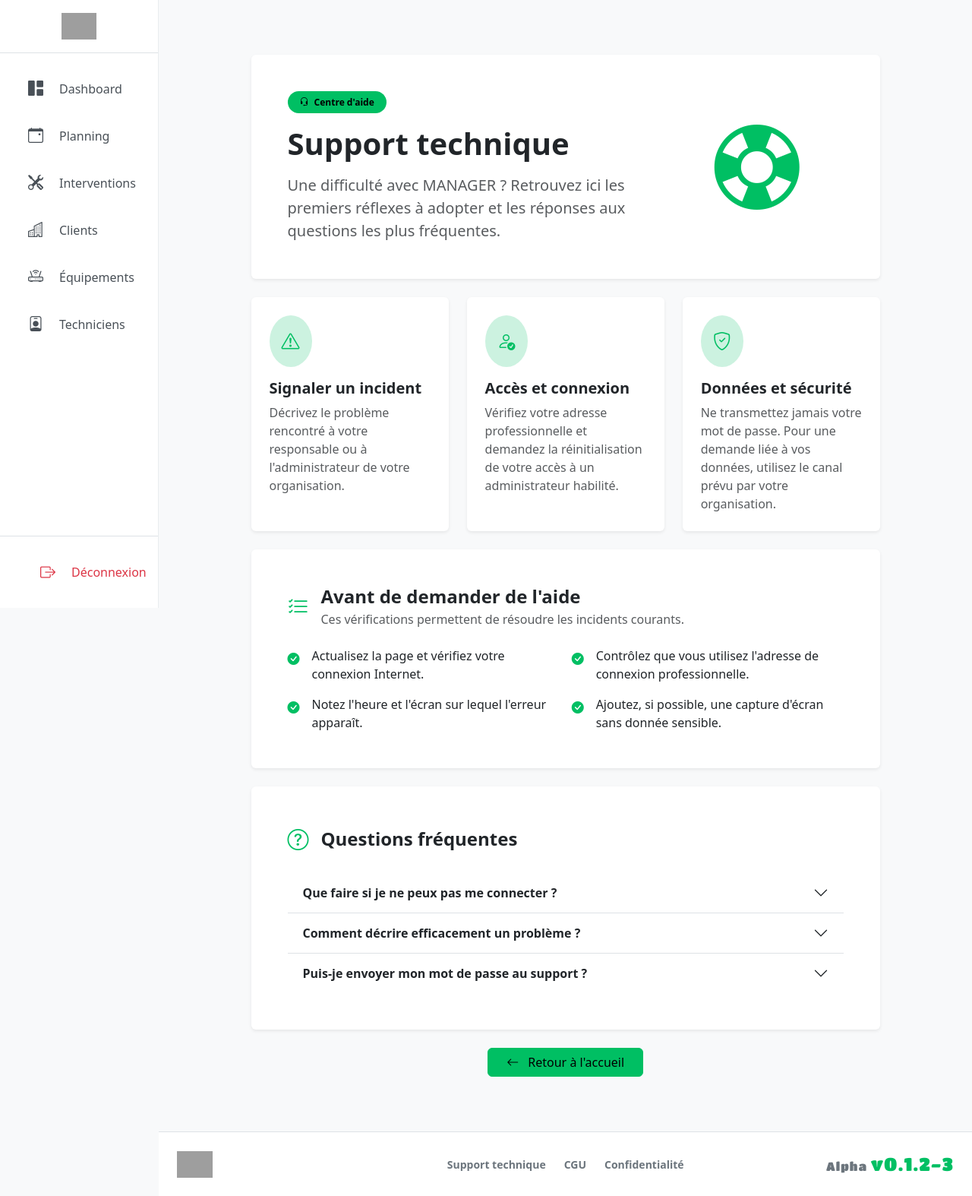
After one commit to YaZhrod24/GEOTECH, a PHP site: template app/vue/support.php in a window 1280 px wide. The commit adds this page. Shown: the whole page at 76% size. Run offline with PHP 8.4, Linux system fonts and the light colour scheme; the template is opened without the code that fills it, so the values that code supplies are empty; some libraries are stand-ins or nearby versions; grey boxes are pictures that could not be loaded.

Commit message:
Aplha v0.1.2-3

```diff
--- a/app/vue/layout/pied.php
+++ b/app/vue/layout/pied.php
@@ -36,7 +36,7 @@
                     <span class="text-secondary fs-6" style="font-family: 'Titan One', cursive; letter-spacing: 1px;">
                         Alpha
                     </span>
-                    v0.1.2-2
+                    v0.1.2-3
                 </span>
             </div>
         </div>
--- /dev/null
+++ b/app/vue/support.php
@@ -0,0 +1,188 @@
+<?php
+// Inclusion de l'en-tête (header)
+require_once Racine . '/../app/vue/layout/entete.php';
+?>
+
+<div class="container py-5">
+    <div class="row justify-content-center">
+        <div class="col-12 col-xl-10">
+            <section class="card border-0 shadow-sm overflow-hidden mb-4">
+                <div class="card-body p-4 p-md-5">
+                    <div class="row align-items-center g-4">
+                        <div class="col-lg-8">
+                            <span class="badge text-bg-primary rounded-pill px-3 py-2 mb-3">
+                                <i class="bi bi-headset me-1" aria-hidden="true"></i>
+                                Centre d'aide
+                            </span>
+                            <h1 class="fw-bold mb-3">Support technique</h1>
+                            <p class="lead text-muted mb-0">
+                                Une difficulté avec MANAGER ? Retrouvez ici les premiers réflexes à adopter
+                                et les réponses aux questions les plus fréquentes.
+                            </p>
+                        </div>
+                        <div class="col-lg-4 text-center">
+                            <i class="bi bi-life-preserver text-primary" style="font-size: 7rem;" aria-hidden="true"></i>
+                        </div>
+                    </div>
+                </div>
+            </section>
+
+            <div class="row g-4 mb-4">
+                <div class="col-md-4">
+                    <article class="card h-100 border-0 shadow-sm">
+                        <div class="card-body p-4">
+                            <div class="rounded-circle bg-primary-subtle text-primary d-inline-flex p-3 mb-3">
+                                <i class="bi bi-exclamation-triangle fs-4" aria-hidden="true"></i>
+                            </div>
+                            <h2 class="h5 fw-bold">Signaler un incident</h2>
+                            <p class="text-muted mb-0">
+                                Décrivez le problème rencontré à votre responsable ou à l'administrateur
+                                de votre organisation.
+                            </p>
+                        </div>
+                    </article>
+                </div>
+                <div class="col-md-4">
+                    <article class="card h-100 border-0 shadow-sm">
+                        <div class="card-body p-4">
+                            <div class="rounded-circle bg-primary-subtle text-primary d-inline-flex p-3 mb-3">
+                                <i class="bi bi-person-check fs-4" aria-hidden="true"></i>
+                            </div>
+                            <h2 class="h5 fw-bold">Accès et connexion</h2>
+                            <p class="text-muted mb-0">
+                                Vérifiez votre adresse professionnelle et demandez la réinitialisation de
+                                votre accès à un administrateur habilité.
+                            </p>
+                        </div>
+                    </article>
+                </div>
+                <div class="col-md-4">
+                    <article class="card h-100 border-0 shadow-sm">
+                        <div class="card-body p-4">
+                            <div class="rounded-circle bg-primary-subtle text-primary d-inline-flex p-3 mb-3">
+                                <i class="bi bi-shield-check fs-4" aria-hidden="true"></i>
+                            </div>
+                            <h2 class="h5 fw-bold">Données et sécurité</h2>
+                            <p class="text-muted mb-0">
+                                Ne transmettez jamais votre mot de passe. Pour une demande liée à vos données,
+                                utilisez le canal prévu par votre organisation.
+                            </p>
+                        </div>
+                    </article>
+                </div>
+            </div>
+
+            <section class="card border-0 shadow-sm mb-4">
+                <div class="card-body p-4 p-md-5">
+                    <div class="d-flex align-items-center mb-4">
+                        <i class="bi bi-list-check text-primary fs-3 me-3" aria-hidden="true"></i>
+                        <div>
+                            <h2 class="h4 fw-bold mb-1">Avant de demander de l'aide</h2>
+                            <p class="text-muted mb-0">Ces vérifications permettent de résoudre les incidents courants.</p>
+                        </div>
+                    </div>
+                    <div class="row g-3">
+                        <div class="col-md-6">
+                            <div class="d-flex gap-3">
+                                <i class="bi bi-check-circle-fill text-primary mt-1" aria-hidden="true"></i>
+                                <span>Actualisez la page et vérifiez votre connexion Internet.</span>
+                            </div>
+                        </div>
+                        <div class="col-md-6">
+                            <div class="d-flex gap-3">
+                                <i class="bi bi-check-circle-fill text-primary mt-1" aria-hidden="true"></i>
+                                <span>Contrôlez que vous utilisez l'adresse de connexion professionnelle.</span>
+                            </div>
+                        </div>
+                        <div class="col-md-6">
+                            <div class="d-flex gap-3">
+                                <i class="bi bi-check-circle-fill text-primary mt-1" aria-hidden="true"></i>
+                                <span>Notez l'heure et l'écran sur lequel l'erreur apparaît.</span>
+                            </div>
+                        </div>
+                        <div class="col-md-6">
+                            <div class="d-flex gap-3">
+                                <i class="bi bi-check-circle-fill text-primary mt-1" aria-hidden="true"></i>
+                                <span>Ajoutez, si possible, une capture d'écran sans donnée sensible.</span>
+                            </div>
+                        </div>
+                    </div>
+                </div>
+            </section>
+
+            <section class="card border-0 shadow-sm">
+                <div class="card-body p-4 p-md-5">
+                    <div class="d-flex align-items-center mb-4">
+                        <i class="bi bi-question-circle text-primary fs-3 me-3" aria-hidden="true"></i>
+                        <h2 class="h4 fw-bold mb-0">Questions fréquentes</h2>
+                    </div>
+                    <div class="accordion accordion-flush" id="supportFaq">
+                        <div class="accordion-item">
+                            <h3 class="accordion-header" id="faqHeadingOne">
+                                <button class="accordion-button collapsed fw-semibold" type="button"
+                                    data-bs-toggle="collapse" data-bs-target="#faqOne" aria-expanded="false"
+                                    aria-controls="faqOne">
+                                    Que faire si je ne peux pas me connecter ?
+                                </button>
+                            </h3>
+                            <div id="faqOne" class="accordion-collapse collapse" aria-labelledby="faqHeadingOne"
+                                data-bs-parent="#supportFaq">
+                                <div class="accordion-body text-muted">
+                                    Vérifiez votre adresse professionnelle et votre mot de passe, puis réessayez.
+                                    Si le problème persiste, contactez l'administrateur de votre organisation pour
+                                    faire vérifier votre compte.
+                                </div>
+                            </div>
+                        </div>
+                        <div class="accordion-item">
+                            <h3 class="accordion-header" id="faqHeadingTwo">
+                                <button class="accordion-button collapsed fw-semibold" type="button"
+                                    data-bs-toggle="collapse" data-bs-target="#faqTwo" aria-expanded="false"
+                                    aria-controls="faqTwo">
+                                    Comment décrire efficacement un problème ?
+                                </button>
+                            </h3>
+                            <div id="faqTwo" class="accordion-collapse collapse" aria-labelledby="faqHeadingTwo"
+                                data-bs-parent="#supportFaq">
+                                <div class="accordion-body text-muted">
+                                    Indiquez l'action réalisée, le résultat attendu, le résultat observé et l'heure
+                                    de l'incident. Précisez également si le problème concerne un seul utilisateur
+                                    ou toute votre équipe.
+                                </div>
+                            </div>
+                        </div>
+                        <div class="accordion-item">
+                            <h3 class="accordion-header" id="faqHeadingThree">
+                                <button class="accordion-button collapsed fw-semibold" type="button"
+                                    data-bs-toggle="collapse" data-bs-target="#faqThree" aria-expanded="false"
+                                    aria-controls="faqThree">
+                                    Puis-je envoyer mon mot de passe au support ?
+                                </button>
+                            </h3>
+                            <div id="faqThree" class="accordion-collapse collapse" aria-labelledby="faqHeadingThree"
+                                data-bs-parent="#supportFaq">
+                                <div class="accordion-body text-muted">
+                                    Non. Le support ne doit jamais vous demander votre mot de passe. Ne partagez
+                                    aucune information confidentielle et masquez les données sensibles sur les
+                                    captures d'écran.
+                                </div>
+                            </div>
+                        </div>
+                    </div>
+                </div>
+            </section>
+
+            <div class="text-center mt-4">
+                <a href="/" class="btn btn-primary px-4">
+                    <i class="bi bi-arrow-left me-2" aria-hidden="true"></i>
+                    Retour à l'accueil
+                </a>
+            </div>
+        </div>
+    </div>
+</div>
+
+<?php
+// Inclusion du pied de page (footer)
+require_once Racine . '/../app/vue/layout/pied.php';
+?>
```
Also changed, not shown: app/controleur/controleurPrincipal.php (+8 -1 lines).
